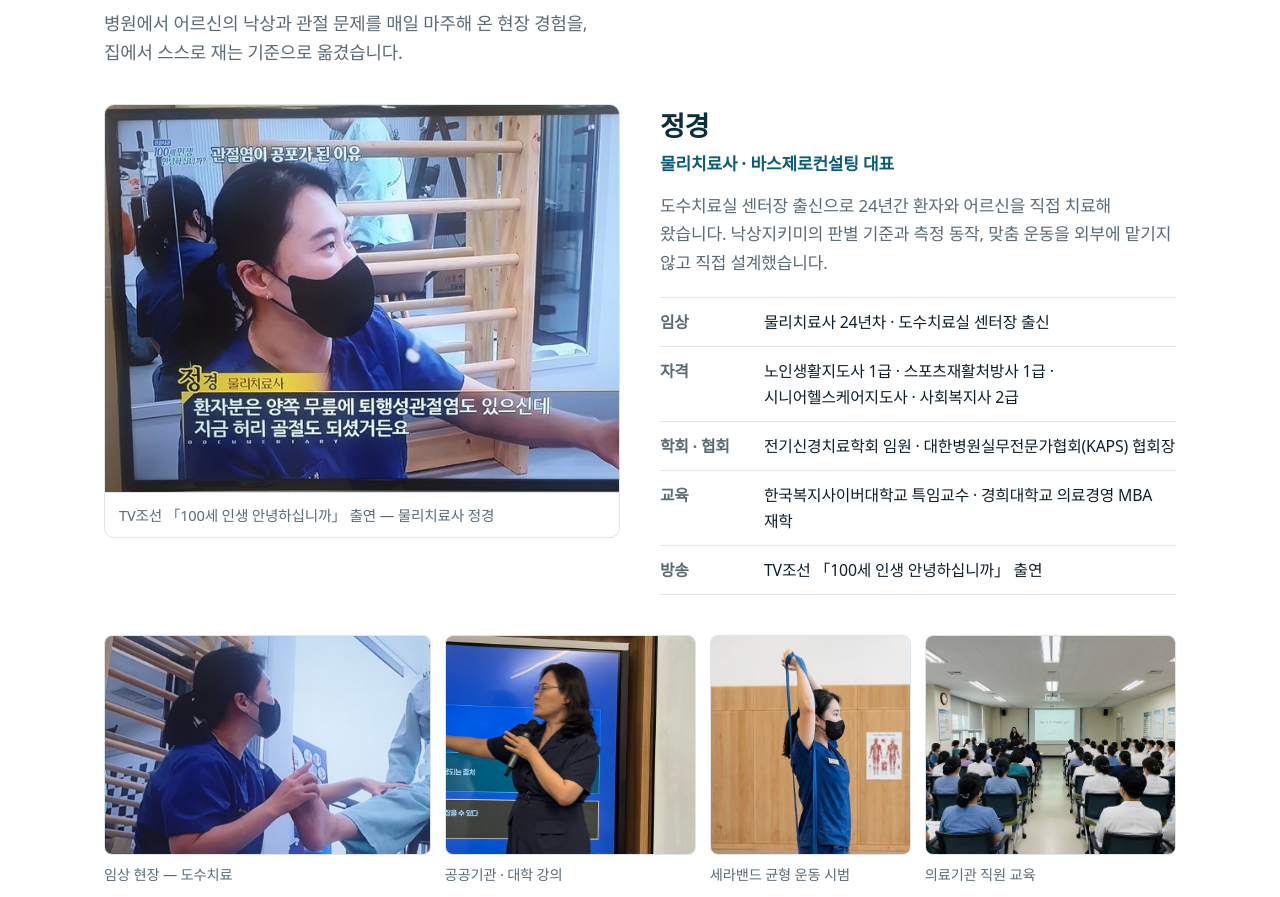
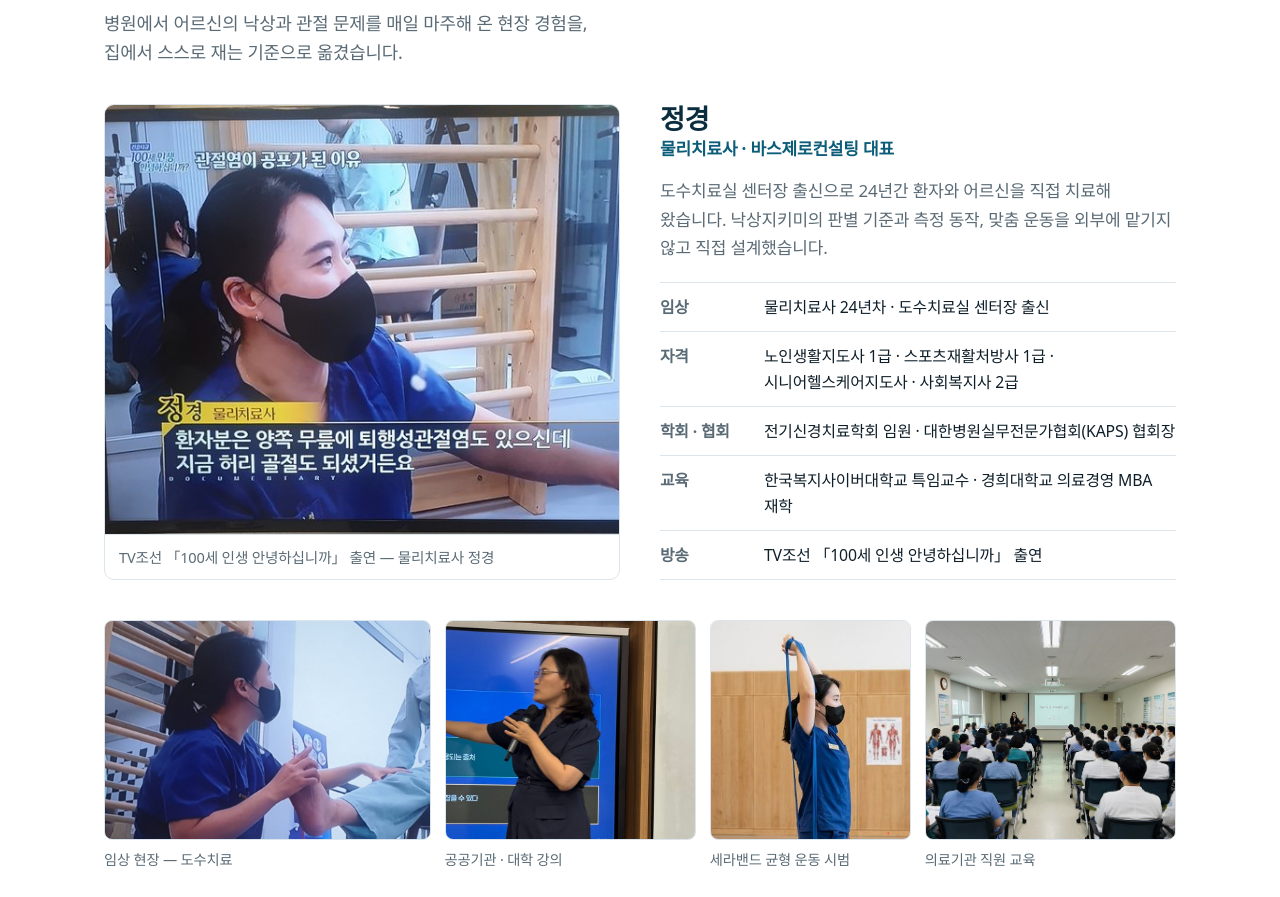
Before and after one commit to vaszero/safall-site, a plain HTML site: page index.html in a window 1280 px wide. Shown: the part 3330-4227 px from the top of the page. Drawn offline with Linux system fonts and the light colour scheme; a web font is replaced by a local one.

Commit message:
설계자 소개 사진과 프로필 글 높이 맞춤
Co-Authored-By: Claude Opus 5.5 <noreply@anthropic.com>
Claude-Session: https://claude.ai/code/session_01GRUNzm2NpDnfc1K4g5ELHA

```diff
--- a/index.html
+++ b/index.html
@@ -170,6 +170,13 @@
   footer p { margin: 3px 0; }
   .disc { margin-top: 18px; padding: 12px 14px; border: 1px solid var(--line); border-radius: 8px; background: var(--tint-2); color: #3F4F59; }
 
+
+  @media (min-width: 961px) {
+    .expert { align-items: stretch; }
+    .expert .tv { display: flex; flex-direction: column; }
+    .expert .tv img { flex: 1; min-height: 0; height: 100%; object-fit: cover; object-position: 50% 30%; }
+    .expert .who .name { line-height: 1.1; }
+  }
   @media (max-width: 960px) {
     .hero .wrap { grid-template-columns: 1fr; gap: 28px; }
     .stats .grid { grid-template-columns: repeat(2, 1fr); }
```
